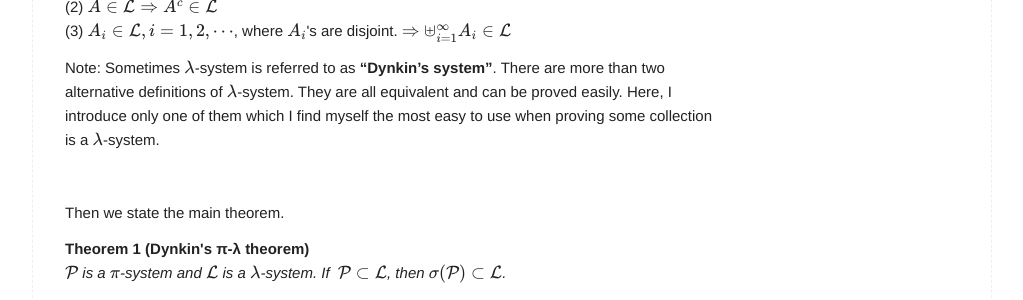
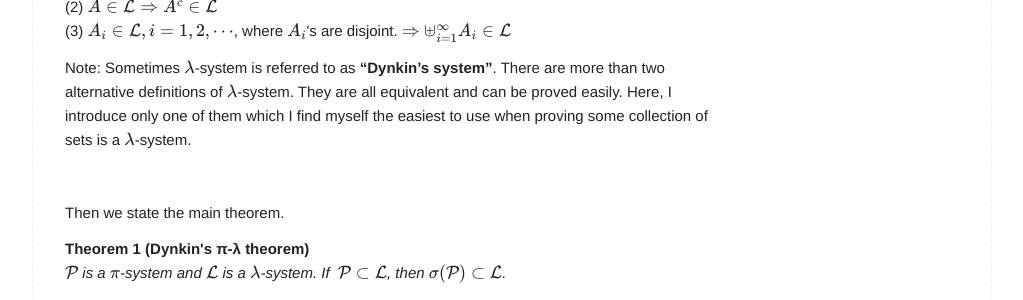
Before and after one commit to naturale0/naturale0.github.io, a Jekyll site: the page built from _posts/2020-05-13-application of pi-lambda theorem.md, in a window 1280 px wide. Shown: the part 336-636 px from the top of the page, without its empty margins (128-1151 px from the left). Built offline with Jekyll 4.4.1, drawn with Linux system fonts in a browser that asks for light colours; formulas are drawn with MathJax 3; comment, search, counter and statistics services are not loaded.

Commit message:
post pi-lambda theorem

```diff
--- a/_posts/2020-05-13-application of pi-lambda theorem.md
+++ b/_posts/2020-05-13-application of pi-lambda theorem.md
@@ -24,7 +24,7 @@ A collection of sets $\mathcal{L}$ is a $\lambda$-system on $\Omega$ if the foll
 (3) $A_i \in \mathcal{L}, i=1,2,\cdots$, where $A_i$'s are disjoint. $\Rightarrow$ $\uplus_{i=1}^\infty A_i \in \mathcal{L}$
 </div>
 
-Note: Sometimes $\lambda$-system is referred to as **"Dynkin's system"**. There are more than two alternative definitions of $\lambda$-system. They are all equivalent and can be proved easily. Here, I introduce only one of them which I find myself the most easy to use when proving some collection is a $\lambda$-system.
+Note: Sometimes $\lambda$-system is referred to as **"Dynkin's system"**. There are more than two alternative definitions of $\lambda$-system. They are all equivalent and can be proved easily. Here, I introduce only one of them which I find myself the easiest to use when proving some collection of sets is a $\lambda$-system.
 
 <br>
 
```
Also changed, not shown: 2 other files.
